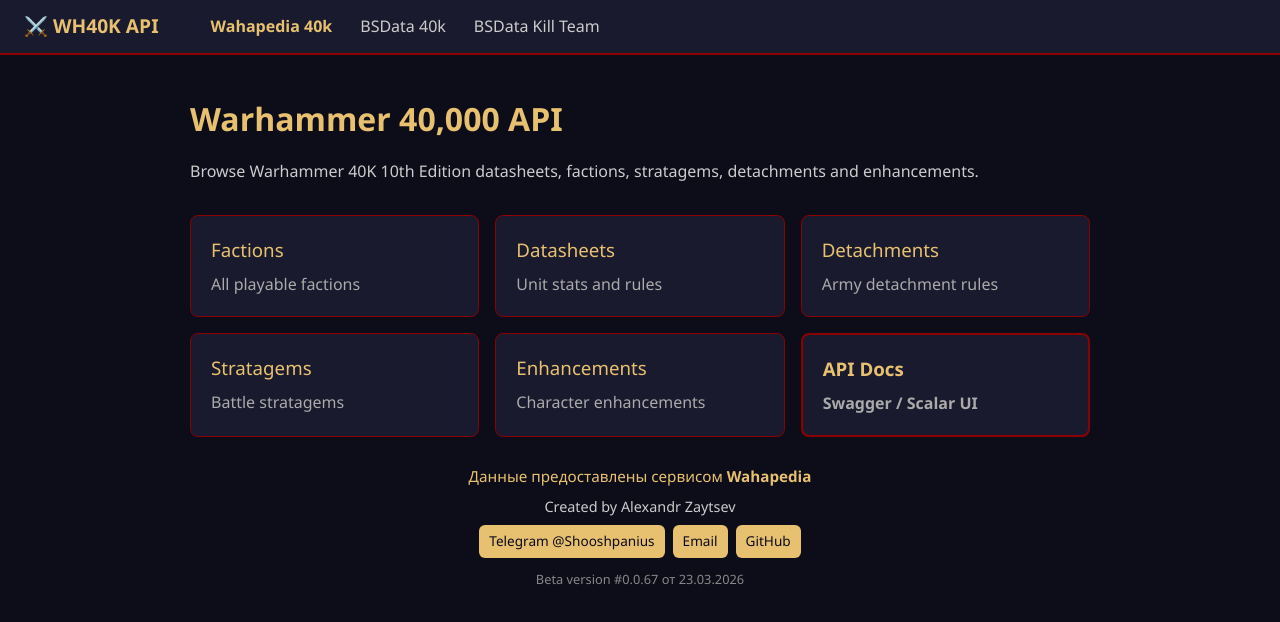
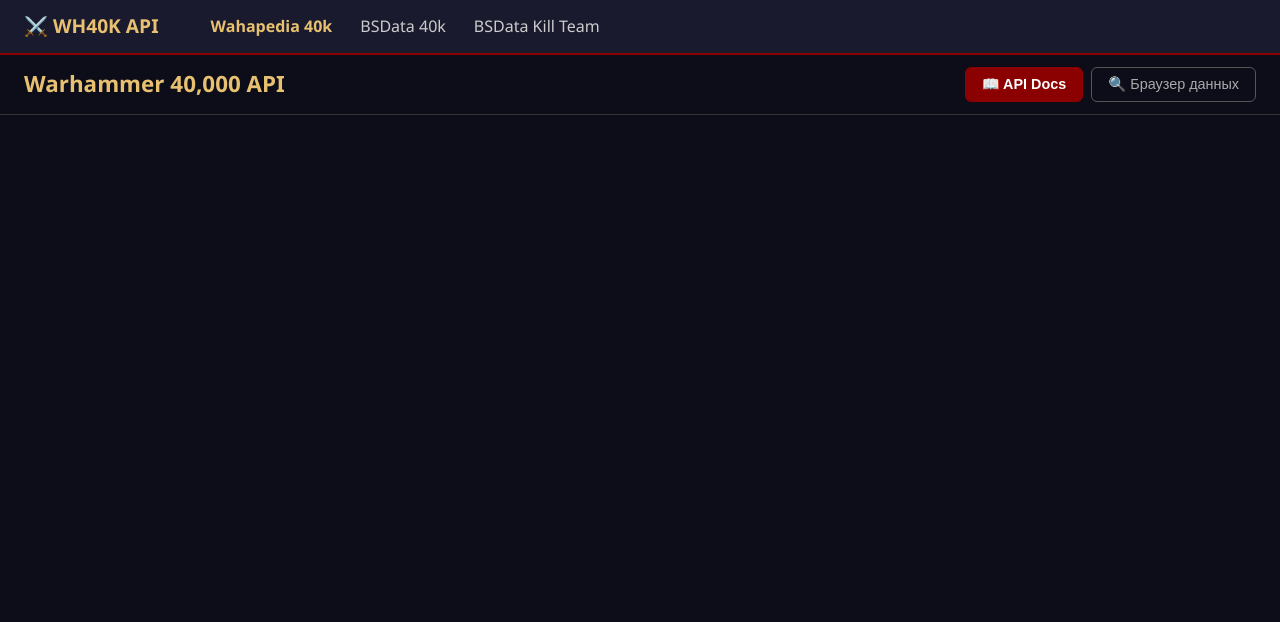
Before and after one commit to Shooshpanius/wh40kAPI, a React (Vite) app in the folder wh40kapi.client/: page /wahapedia in a window 1280 px wide. Shown: the top 622 px of the page. Built offline with nearby package versions, Linux system fonts and the light colour scheme.

Commit message:
Show Scalar/Swagger UI immediately on API pages with tab switcher
Co-authored-by: Shooshpanius <1936304+Shooshpanius@users.noreply.github.com>
Agent-Logs-Url: https://github.com/Shooshpanius/wh40kAPI/sessions/5dcc3556-2367-487e-b290-72f1907ef55e

```diff
--- a/wh40kapi.client/src/pages/BSData40k.tsx
+++ b/wh40kapi.client/src/pages/BSData40k.tsx
@@ -27,6 +27,7 @@ interface Profile {
 
 export function BSData40k() {
     const navigate = useNavigate();
+    const [view, setView] = useState<'docs' | 'browser'>('docs');
     const [catalogues, setCatalogues] = useState<Catalogue[]>([]);
     const [selectedCatalogue, setSelectedCatalogue] = useState<Catalogue | null>(null);
     const [units, setUnits] = useState<Unit[]>([]);
@@ -67,16 +68,48 @@ export function BSData40k() {
             .finally(() => setProfilesLoading(false));
     };
 
-    if (loading) {
+    if (loading && view === 'browser') {
         return (
+            <div style={styles.pageWrapper}>
+                <div style={styles.tabBar}>
+                    <h2 style={styles.tabTitle}>API BSData 40k</h2>
+                    <div style={styles.tabs}>
+                        <button style={{ ...styles.tab }} onClick={() => setView('docs')}>📖 API Docs</button>
+                        <button style={{ ...styles.tab, ...styles.tabActive }} onClick={() => setView('browser')}>🔍 Браузер данных</button>
+                    </div>
+                </div>
                 <div style={styles.page}>
                     <p style={styles.msg}>Loading...</p>
+                </div>
+            </div>
+        );
+    }
+
+    if (view === 'docs') {
+        return (
+            <div style={styles.pageWrapper}>
+                <div style={styles.tabBar}>
+                    <h2 style={styles.tabTitle}>API BSData 40k</h2>
+                    <div style={styles.tabs}>
+                        <button style={{ ...styles.tab, ...styles.tabActive }} onClick={() => setView('docs')}>📖 API Docs</button>
+                        <button style={{ ...styles.tab }} onClick={() => setView('browser')}>🔍 Браузер данных</button>
+                    </div>
+                </div>
+                <iframe src="/scalar/bsdata" style={styles.iframe} title="BSData 40k API Docs" />
             </div>
         );
     }
 
     if (error || catalogues.length === 0) {
         return (
+            <div style={styles.pageWrapper}>
+                <div style={styles.tabBar}>
+                    <h2 style={styles.tabTitle}>API BSData 40k</h2>
+                    <div style={styles.tabs}>
+                        <button style={{ ...styles.tab }} onClick={() => setView('docs')}>📖 API Docs</button>
+                        <button style={{ ...styles.tab, ...styles.tabActive }} onClick={() => setView('browser')}>🔍 Браузер данных</button>
+                    </div>
+                </div>
                 <div style={styles.container}>
                     <div style={styles.icon}>🔧</div>
                     <h1 style={styles.title}>API BSData 40k</h1>
@@ -92,7 +125,7 @@ export function BSData40k() {
                     </p>
                     <div style={{ display: 'flex', gap: 12, justifyContent: 'center', flexWrap: 'wrap' }}>
                         <button onClick={() => navigate('/')} style={styles.button}>← Вернуться на главную</button>
-                    <a href="/scalar/bsdata" target="_blank" rel="noopener noreferrer" style={styles.buttonLink}>📖 API Docs</a>
+                    </div>
                 </div>
             </div>
         );
@@ -103,11 +136,17 @@ export function BSData40k() {
     const otherProfiles = profiles.filter(p => p.typeName !== 'Unit' && p.typeName !== 'Abilities');
 
     return (
+        <div style={styles.pageWrapper}>
+            <div style={styles.tabBar}>
+                <h2 style={styles.tabTitle}>API BSData 40k</h2>
+                <div style={styles.tabs}>
+                    <button style={{ ...styles.tab }} onClick={() => setView('docs')}>📖 API Docs</button>
+                    <button style={{ ...styles.tab, ...styles.tabActive }} onClick={() => setView('browser')}>🔍 Браузер данных</button>
+                </div>
+            </div>
             <div style={styles.page}>
                 <div style={styles.header}>
-                <h2 style={styles.title}>API BSData 40k</h2>
-                <div style={{ display: 'flex', gap: 12, alignItems: 'center', flexWrap: 'wrap' }}>
-                    <a href="/scalar/bsdata" target="_blank" rel="noopener noreferrer" style={styles.buttonLink}>📖 API Docs</a>
+                    <div style={{ display: 'flex', gap: 12, alignItems: 'center' }}>
                         <button onClick={() => navigate('/')} style={styles.btnSecondary}>← Главная</button>
                     </div>
                 </div>
@@ -276,6 +315,7 @@ export function BSData40k() {
                 )}
             </div>
         </div>
+        </div>
     );
 }
 
@@ -294,9 +334,30 @@ const thStyle: React.CSSProperties = { padding: '8px 12px', background: '#8b0000
 const tdStyle: React.CSSProperties = { padding: '6px 12px', color: '#ccc', borderBottom: '1px solid #333' };
 
 const styles: Record<string, React.CSSProperties> = {
-    page: { maxWidth: 1300, margin: '32px auto', padding: '0 24px' },
+    pageWrapper: { display: 'flex', flexDirection: 'column', height: 'calc(100vh - 56px)' },
+    tabBar: { display: 'flex', alignItems: 'center', justifyContent: 'space-between', flexWrap: 'wrap', gap: 12, padding: '12px 24px', borderBottom: '1px solid #333' },
+    tabTitle: { color: '#e8c170', fontSize: '1.4rem', margin: 0 },
+    tabs: { display: 'flex', gap: 8 },
+    tab: {
+        padding: '8px 16px',
+        background: 'transparent',
+        color: '#aaa',
+        border: '1px solid #555',
+        borderRadius: 6,
+        fontSize: '0.9rem',
+        cursor: 'pointer',
+        fontWeight: 400,
+    },
+    tabActive: {
+        background: '#8b0000',
+        color: '#fff',
+        border: '1px solid #8b0000',
+        fontWeight: 600,
+    },
+    iframe: { flex: 1, border: 'none', width: '100%' },
+    page: { maxWidth: 1300, margin: '32px auto', padding: '0 24px', flex: 1 },
     container: { maxWidth: 600, margin: '80px auto', padding: '0 24px', textAlign: 'center' },
-    header: { display: 'flex', justifyContent: 'space-between', alignItems: 'center', flexWrap: 'wrap', gap: 12, marginBottom: 12 },
+    header: { display: 'flex', justifyContent: 'flex-end', alignItems: 'center', flexWrap: 'wrap', gap: 12, marginBottom: 12 },
     icon: { fontSize: '4rem', marginBottom: '16px' },
     title: { color: '#e8c170', fontSize: '1.6rem', margin: 0 },
     subtitle: { color: '#c8c870', fontSize: '1.1rem', marginBottom: '16px' },
@@ -314,18 +375,6 @@ const styles: Record<string, React.CSSProperties> = {
         fontSize: '0.95rem',
         cursor: 'pointer',
         fontWeight: 600,
-    },
-    buttonLink: {
-        display: 'inline-block',
-        padding: '8px 16px',
-        background: '#8b0000',
-        color: '#fff',
-        border: 'none',
-        borderRadius: 6,
-        fontSize: '0.9rem',
-        cursor: 'pointer',
-        fontWeight: 600,
-        textDecoration: 'none',
     },
     btnSecondary: {
         padding: '8px 16px',
--- a/wh40kapi.client/src/pages/BSDataKillTeam.tsx
+++ b/wh40kapi.client/src/pages/BSDataKillTeam.tsx
@@ -25,6 +25,7 @@ interface Profile {
 
 export function BSDataKillTeam() {
     const navigate = useNavigate();
+    const [view, setView] = useState<'docs' | 'browser'>('docs');
     const [catalogues, setCatalogues] = useState<Catalogue[]>([]);
     const [selectedCatalogue, setSelectedCatalogue] = useState<Catalogue | null>(null);
     const [units, setUnits] = useState<Unit[]>([]);
@@ -65,16 +66,48 @@ export function BSDataKillTeam() {
             .finally(() => setProfilesLoading(false));
     };
 
-    if (loading) {
+    if (loading && view === 'browser') {
         return (
+            <div style={styles.pageWrapper}>
+                <div style={styles.tabBar}>
+                    <h2 style={styles.tabTitle}>API BSData Kill Team</h2>
+                    <div style={styles.tabs}>
+                        <button style={{ ...styles.tab }} onClick={() => setView('docs')}>📖 API Docs</button>
+                        <button style={{ ...styles.tab, ...styles.tabActive }} onClick={() => setView('browser')}>🔍 Браузер данных</button>
+                    </div>
+                </div>
                 <div style={styles.page}>
                     <p style={styles.msg}>Loading...</p>
+                </div>
+            </div>
+        );
+    }
+
+    if (view === 'docs') {
+        return (
+            <div style={styles.pageWrapper}>
+                <div style={styles.tabBar}>
+                    <h2 style={styles.tabTitle}>API BSData Kill Team</h2>
+                    <div style={styles.tabs}>
+                        <button style={{ ...styles.tab, ...styles.tabActive }} onClick={() => setView('docs')}>📖 API Docs</button>
+                        <button style={{ ...styles.tab }} onClick={() => setView('browser')}>🔍 Браузер данных</button>
+                    </div>
+                </div>
+                <iframe src="/scalar/ktbsdata" style={styles.iframe} title="BSData Kill Team API Docs" />
             </div>
         );
     }
 
     if (error || catalogues.length === 0) {
         return (
+            <div style={styles.pageWrapper}>
+                <div style={styles.tabBar}>
+                    <h2 style={styles.tabTitle}>API BSData Kill Team</h2>
+                    <div style={styles.tabs}>
+                        <button style={{ ...styles.tab }} onClick={() => setView('docs')}>📖 API Docs</button>
+                        <button style={{ ...styles.tab, ...styles.tabActive }} onClick={() => setView('browser')}>🔍 Браузер данных</button>
+                    </div>
+                </div>
                 <div style={styles.container}>
                     <div style={styles.icon}>🎯</div>
                     <h1 style={styles.title}>API BSData Kill Team</h1>
@@ -90,7 +123,7 @@ export function BSDataKillTeam() {
                     </p>
                     <div style={{ display: 'flex', gap: 12, justifyContent: 'center', flexWrap: 'wrap' }}>
                         <button onClick={() => navigate('/')} style={styles.button}>← Вернуться на главную</button>
-                    <a href="/scalar/ktbsdata" target="_blank" rel="noopener noreferrer" style={styles.buttonLink}>📖 API Docs</a>
+                    </div>
                 </div>
             </div>
         );
@@ -101,11 +134,17 @@ export function BSDataKillTeam() {
     const otherProfiles = profiles.filter(p => p.typeName !== 'Operative' && p.typeName !== 'Abilities');
 
     return (
+        <div style={styles.pageWrapper}>
+            <div style={styles.tabBar}>
+                <h2 style={styles.tabTitle}>API BSData Kill Team</h2>
+                <div style={styles.tabs}>
+                    <button style={{ ...styles.tab }} onClick={() => setView('docs')}>📖 API Docs</button>
+                    <button style={{ ...styles.tab, ...styles.tabActive }} onClick={() => setView('browser')}>🔍 Браузер данных</button>
+                </div>
+            </div>
             <div style={styles.page}>
                 <div style={styles.header}>
-                <h2 style={styles.title}>API BSData Kill Team</h2>
-                <div style={{ display: 'flex', gap: 12, alignItems: 'center', flexWrap: 'wrap' }}>
-                    <a href="/scalar/ktbsdata" target="_blank" rel="noopener noreferrer" style={styles.buttonLink}>📖 API Docs</a>
+                    <div style={{ display: 'flex', gap: 12, alignItems: 'center' }}>
                         <button onClick={() => navigate('/')} style={styles.btnSecondary}>← Главная</button>
                     </div>
                 </div>
@@ -268,6 +307,7 @@ export function BSDataKillTeam() {
                 )}
             </div>
         </div>
+        </div>
     );
 }
 
@@ -286,9 +326,30 @@ const thStyle: React.CSSProperties = { padding: '8px 12px', background: '#8b0000
 const tdStyle: React.CSSProperties = { padding: '6px 12px', color: '#ccc', borderBottom: '1px solid #333' };
 
 const styles: Record<string, React.CSSProperties> = {
-    page: { maxWidth: 1300, margin: '32px auto', padding: '0 24px' },
+    pageWrapper: { display: 'flex', flexDirection: 'column', height: 'calc(100vh - 56px)' },
+    tabBar: { display: 'flex', alignItems: 'center', justifyContent: 'space-between', flexWrap: 'wrap', gap: 12, padding: '12px 24px', borderBottom: '1px solid #333' },
+    tabTitle: { color: '#e8c170', fontSize: '1.4rem', margin: 0 },
+    tabs: { display: 'flex', gap: 8 },
+    tab: {
+        padding: '8px 16px',
+        background: 'transparent',
+        color: '#aaa',
+        border: '1px solid #555',
+        borderRadius: 6,
+        fontSize: '0.9rem',
+        cursor: 'pointer',
+        fontWeight: 400,
+    },
+    tabActive: {
+        background: '#8b0000',
+        color: '#fff',
+        border: '1px solid #8b0000',
+        fontWeight: 600,
+    },
+    iframe: { flex: 1, border: 'none', width: '100%' },
+    page: { maxWidth: 1300, margin: '32px auto', padding: '0 24px', flex: 1 },
     container: { maxWidth: 600, margin: '80px auto', padding: '0 24px', textAlign: 'center' },
-    header: { display: 'flex', justifyContent: 'space-between', alignItems: 'center', flexWrap: 'wrap', gap: 12, marginBottom: 12 },
+    header: { display: 'flex', justifyContent: 'flex-end', alignItems: 'center', flexWrap: 'wrap', gap: 12, marginBottom: 12 },
     icon: { fontSize: '4rem', marginBottom: '16px' },
     title: { color: '#e8c170', fontSize: '1.6rem', margin: 0 },
     subtitle: { color: '#c8c870', fontSize: '1.1rem', marginBottom: '16px' },
@@ -306,18 +367,6 @@ const styles: Record<string, React.CSSProperties> = {
         fontSize: '0.95rem',
         cursor: 'pointer',
         fontWeight: 600,
-    },
-    buttonLink: {
-        display: 'inline-block',
-        padding: '8px 16px',
-        background: '#8b0000',
-        color: '#fff',
-        border: 'none',
-        borderRadius: 6,
-        fontSize: '0.9rem',
-        cursor: 'pointer',
-        fontWeight: 600,
-        textDecoration: 'none',
     },
     btnSecondary: {
         padding: '8px 16px',
--- a/wh40kapi.client/src/pages/Home.tsx
+++ b/wh40kapi.client/src/pages/Home.tsx
@@ -1,9 +1,39 @@
+import { useState } from 'react';
 import { LAST_PR_NUMBER, LAST_PR_DATE } from '../version';
 
 export function Home() {
+    const [view, setView] = useState<'docs' | 'browser'>('docs');
+
     return (
+        <div style={styles.page}>
+            <div style={styles.header}>
+                <h1 style={styles.title}>Warhammer 40,000 API</h1>
+                <div style={styles.tabs}>
+                    <button
+                        style={{ ...styles.tab, ...(view === 'docs' ? styles.tabActive : {}) }}
+                        onClick={() => setView('docs')}
+                    >
+                        📖 API Docs
+                    </button>
+                    <button
+                        style={{ ...styles.tab, ...(view === 'browser' ? styles.tabActive : {}) }}
+                        onClick={() => setView('browser')}
+                    >
+                        🔍 Браузер данных
+                    </button>
+                </div>
+            </div>
+
+            {view === 'docs' && (
+                <iframe
+                    src="/scalar/wh40k"
+                    style={styles.iframe}
+                    title="Wahapedia 40k API Docs"
+                />
+            )}
+
+            {view === 'browser' && (
                 <div style={styles.container}>
-            <h1 style={styles.title}>Warhammer 40,000 API</h1>
                     <p style={styles.subtitle}>
                         Browse Warhammer 40K 10th Edition datasheets, factions, stratagems, detachments and enhancements.
                     </p>
@@ -13,7 +43,6 @@ export function Home() {
                         <Card title="Detachments" desc="Army detachment rules" href="/detachments" />
                         <Card title="Stratagems" desc="Battle stratagems" href="/stratagems" />
                         <Card title="Enhancements" desc="Character enhancements" href="/enhancements" />
-                <Card title="API Docs" desc="Swagger / Scalar UI" href="/scalar/wh40k" external />
                     </div>
 
                     <div style={styles.footer}>
@@ -34,23 +63,43 @@ export function Home() {
                         </div>
                     </div>
                 </div>
+            )}
+        </div>
     );
 }
 
 function Card({ title, desc, href, external }: { title: string; desc: string; href: string; external?: boolean }) {
-    const isApiDocs = title === 'API Docs';
-    const cardStyle = isApiDocs ? { ...styles.card, ...styles.apiCard } : styles.card;
     return (
-        <a href={href} target={external ? '_blank' : undefined} rel={external ? 'noopener noreferrer' : undefined} style={cardStyle}>
-            <h3 style={{ margin: 0, color: '#e8c170', fontWeight: isApiDocs ? 700 : 400 }}>{title}</h3>
-            <p style={{ margin: '8px 0 0', color: '#aaa', fontWeight: isApiDocs ? 600 : 400 }}>{desc}</p>
+        <a href={href} target={external ? '_blank' : undefined} rel={external ? 'noopener noreferrer' : undefined} style={styles.card}>
+            <h3 style={{ margin: 0, color: '#e8c170', fontWeight: 400 }}>{title}</h3>
+            <p style={{ margin: '8px 0 0', color: '#aaa', fontWeight: 400 }}>{desc}</p>
         </a>
     );
 }
 
 const styles: Record<string, React.CSSProperties> = {
+    page: { display: 'flex', flexDirection: 'column', height: 'calc(100vh - 56px)' },
+    header: { display: 'flex', alignItems: 'center', justifyContent: 'space-between', flexWrap: 'wrap', gap: 12, padding: '12px 24px', borderBottom: '1px solid #333' },
+    title: { color: '#e8c170', fontSize: '1.4rem', margin: 0 },
+    tabs: { display: 'flex', gap: 8 },
+    tab: {
+        padding: '8px 16px',
+        background: 'transparent',
+        color: '#aaa',
+        border: '1px solid #555',
+        borderRadius: 6,
+        fontSize: '0.9rem',
+        cursor: 'pointer',
+        fontWeight: 400,
+    },
+    tabActive: {
+        background: '#8b0000',
+        color: '#fff',
+        border: '1px solid #8b0000',
+        fontWeight: 600,
+    },
+    iframe: { flex: 1, border: 'none', width: '100%' },
     container: { maxWidth: 900, margin: '40px auto', padding: '0 24px' },
-    title: { color: '#e8c170', fontSize: '2rem', marginBottom: '8px' },
     subtitle: { color: '#ccc', marginBottom: '32px' },
     cards: { display: 'grid', gridTemplateColumns: 'repeat(auto-fill, minmax(220px, 1fr))', gap: '16px' },
     card: {
@@ -61,9 +110,6 @@ const styles: Record<string, React.CSSProperties> = {
         textDecoration: 'none',
         display: 'block',
         transition: 'border-color 0.2s',
-    },
-    apiCard: {
-        border: '2px solid #8b0000',
     },
     footer: { marginTop: 28, color: '#999', fontSize: '0.9rem', textAlign: 'center' },
     link: { color: '#e8c170', textDecoration: 'none' },
```
Also changed, not shown: 1 other file (tests, documents, lock files or other folders). Lines whose indentation alone changed are shown as unchanged.
